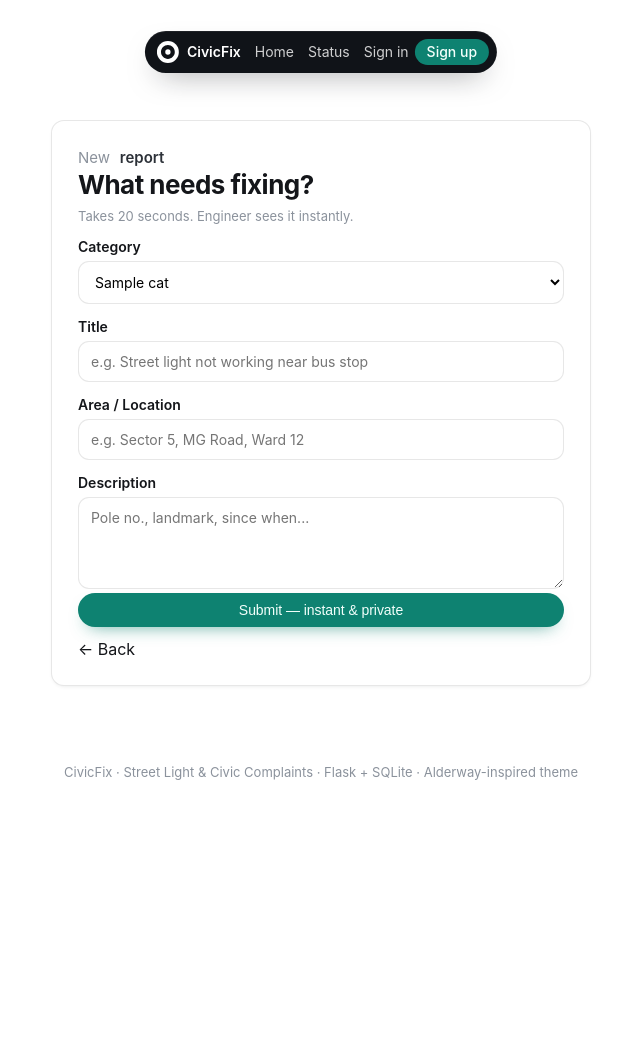
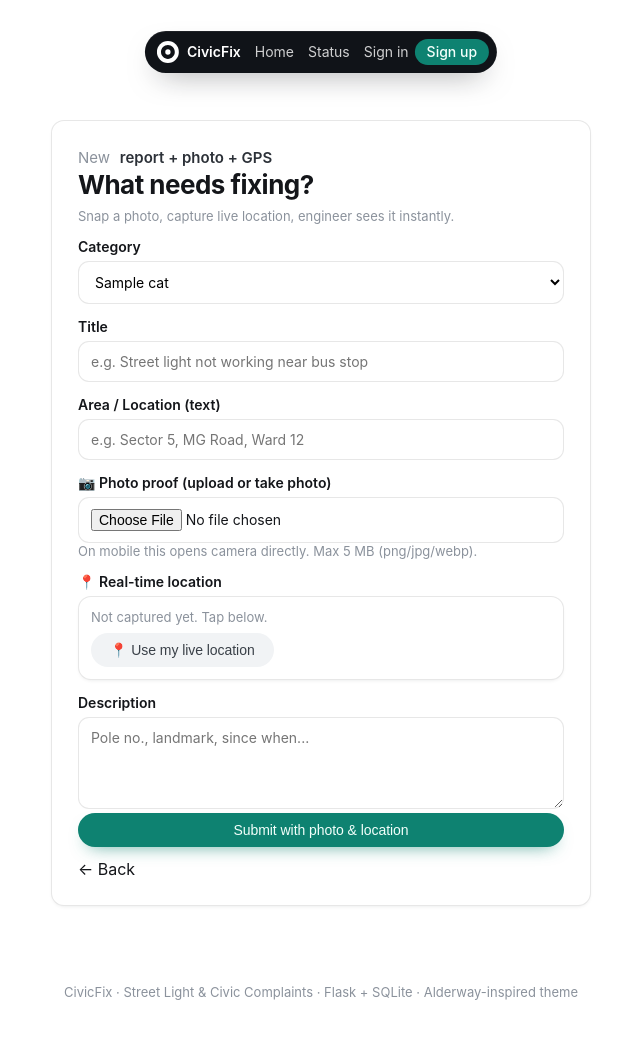
Before and after one commit to doxpro26-star/complaint, a Flask app: template templates/new_complaint.html in a window 1280 px wide. Shown: the whole page, without its empty margins (319-959 px from the left). Before the commit the page ends 780 px from the top, so only its background shows below. Run offline with Flask 3, Linux system fonts and the light colour scheme; the template is opened without the code that fills it: most values are stand-ins (such as "Sample title", 1, 10 or a date in 2020).

Commit message:
Add photo upload with camera + live GPS location to complaints

```diff
--- a/app.py
+++ b/app.py
@@ -18,6 +18,11 @@ START_TIME = time.time()
 
 BASE_DIR = os.path.dirname(os.path.abspath(__file__))
 DATABASE = os.path.join(BASE_DIR, "complaints.db")
+UPLOAD_FOLDER = os.path.join(BASE_DIR, "static", "uploads")
+ALLOWED_EXTENSIONS = {"png", "jpg", "jpeg", "gif", "webp"}
+app.config["UPLOAD_FOLDER"] = UPLOAD_FOLDER
+app.config["MAX_CONTENT_LENGTH"] = 5 * 1024 * 1024  # 5 MB
+os.makedirs(UPLOAD_FOLDER, exist_ok=True)
 
 CATEGORIES = ["Street Light", "Water Supply", "Road Damage", "Garbage", "Drainage", "Other"]
 STATUSES = ["Pending", "In Progress", "Completed"]
@@ -59,13 +64,28 @@ def init_db():
             area TEXT NOT NULL,
             status TEXT NOT NULL DEFAULT 'Pending',
             remark TEXT DEFAULT '',
+            image_path TEXT DEFAULT '',
+            latitude REAL DEFAULT NULL,
+            longitude REAL DEFAULT NULL,
             created_at TEXT NOT NULL,
             updated_at TEXT NOT NULL,
             FOREIGN KEY (citizen_id) REFERENCES users(id)
         )
     """)
+    # Migrate old DBs missing new columns
+    cols = [r[1] for r in db.execute("PRAGMA table_info(complaints)").fetchall()]
+    if "image_path" not in cols:
+        db.execute("ALTER TABLE complaints ADD COLUMN image_path TEXT DEFAULT ''")
+    if "latitude" not in cols:
+        db.execute("ALTER TABLE complaints ADD COLUMN latitude REAL DEFAULT NULL")
+    if "longitude" not in cols:
+        db.execute("ALTER TABLE complaints ADD COLUMN longitude REAL DEFAULT NULL")
     db.commit()
     db.close()
+
+
+def allowed_file(filename):
+    return "." in filename and filename.rsplit(".", 1)[1].lower() in ALLOWED_EXTENSIONS
 
 
 def login_required(f):
@@ -210,10 +230,14 @@ def citizen_dashboard():
 @role_required("citizen")
 def new_complaint():
     if request.method == "POST":
+        import uuid
+        from werkzeug.utils import secure_filename
         category = request.form.get("category", "")
         title = request.form.get("title", "").strip()
         description = request.form.get("description", "").strip()
         area = request.form.get("area", "").strip()
+        lat_raw = request.form.get("latitude", "").strip()
+        lng_raw = request.form.get("longitude", "").strip()
 
         if category not in CATEGORIES:
             flash("Please select a valid category.", "danger")
@@ -222,16 +246,34 @@ def new_complaint():
             flash("Title, description and area are required.", "danger")
             return render_template("new_complaint.html", categories=CATEGORIES)
 
+        try:
+            latitude = float(lat_raw) if lat_raw else None
+            longitude = float(lng_raw) if lng_raw else None
+        except ValueError:
+            latitude, longitude = None, None
+
+        # Photo upload / take photo (mobile camera via capture attr in form)
+        image_path = ""
+        photo = request.files.get("photo")
+        if photo and photo.filename:
+            if not allowed_file(photo.filename):
+                flash("Photo must be png/jpg/jpeg/gif/webp.", "danger")
+                return render_template("new_complaint.html", categories=CATEGORIES)
+            ext = photo.filename.rsplit(".", 1)[1].lower()
+            fname = f"{uuid.uuid4().hex}.{ext}"
+            photo.save(os.path.join(app.config["UPLOAD_FOLDER"], secure_filename(fname)))
+            image_path = f"uploads/{fname}"
+
         now = datetime.now().isoformat(timespec="seconds")
         db = get_db()
         db.execute(
             """INSERT INTO complaints
-               (citizen_id, category, title, description, area, status, remark, created_at, updated_at)
-               VALUES (?,?,?,?,?,'Pending','',?,?)""",
-            (session["user_id"], category, title, description, area, now, now),
+               (citizen_id, category, title, description, area, status, remark, image_path, latitude, longitude, created_at, updated_at)
+               VALUES (?,?,?,?,?,'Pending','',?,?,?, ?,?)""",
+            (session["user_id"], category, title, description, area, image_path, latitude, longitude, now, now),
         )
         db.commit()
-        flash("Complaint submitted successfully!", "success")
+        flash("Complaint submitted successfully with photo & location!", "success")
         return redirect(url_for("citizen_dashboard"))
 
     return render_template("new_complaint.html", categories=CATEGORIES)
--- a/templates/citizen_dashboard.html
+++ b/templates/citizen_dashboard.html
@@ -26,7 +26,7 @@
 <tr>
   <td>#{{ c['id'] }}</td>
   <td>{{ c['category'] }}</td>
-  <td>{{ c['title'] }}</td>
+  <td>{{ c['title'] }} {% if c['image_path'] %}📷{% endif %}{% if c['latitude'] %}📍{% endif %}</td>
   <td>{{ c['area'] }}</td>
   <td><span class="badge {{ c['status']|lower|replace(' ','-') }}">{{ c['status'] }}</span></td>
   <td class="muted">{{ c['created_at'][:10] }}</td>
--- a/templates/engineer_dashboard.html
+++ b/templates/engineer_dashboard.html
@@ -33,7 +33,7 @@
 <tr>
   <td>#{{ c['id'] }}</td>
   <td>{{ c['category'] }}</td>
-  <td>{{ c['title'] }}</td>
+  <td>{{ c['title'] }} {% if c['image_path'] %}📷{% endif %}{% if c['latitude'] %}📍{% endif %}</td>
   <td>{{ c['citizen_name'] }}</td>
   <td>{{ c['area'] }}</td>
   <td><span class="badge {{ c['status']|lower|replace(' ','-') }}">{{ c['status'] }}</span></td>
--- a/templates/new_complaint.html
+++ b/templates/new_complaint.html
@@ -2,10 +2,10 @@
 {% block title %}New Complaint — CivicFix{% endblock %}
 {% block content %}
 <div class="form-box">
-<p class="eyebrow" style="justify-content:flex-start">New <b>&nbsp;report</b></p>
+<p class="eyebrow" style="justify-content:flex-start">New <b>&nbsp;report + photo + GPS</b></p>
 <h2>What needs fixing?</h2>
-<p class="muted">Takes 20 seconds. Engineer sees it instantly.</p>
-<form method="POST">
+<p class="muted">Snap a photo, capture live location, engineer sees it instantly.</p>
+<form method="POST" enctype="multipart/form-data">
   <label>Category</label>
   <select name="category" required>
     {% for cat in categories %}
@@ -14,12 +14,60 @@
   </select>
   <label>Title</label>
   <input name="title" required placeholder="e.g. Street light not working near bus stop">
-  <label>Area / Location</label>
-  <input name="area" required placeholder="e.g. Sector 5, MG Road, Ward 12">
+  <label>Area / Location (text)</label>
+  <input name="area" id="areaInput" required placeholder="e.g. Sector 5, MG Road, Ward 12">
+
+  <label>📷 Photo proof (upload or take photo)</label>
+  <input type="file" name="photo" id="photoInput" accept="image/*" capture="environment">
+  <p class="muted">On mobile this opens camera directly. Max 5 MB (png/jpg/webp).</p>
+  <img id="photoPreview" style="display:none;max-width:100%;border-radius:11px;margin-top:8px;border:1px solid var(--line)">
+
+  <label>📍 Real-time location</label>
+  <div class="card" style="padding:12px">
+    <p class="muted" id="locStatus">Not captured yet. Tap below.</p>
+    <p id="locText" style="font-weight:600"></p>
+    <a id="locMapLink" href="#" target="_blank" style="display:none;color:var(--accent);font-weight:600">Open in Google Maps ›</a>
+    <div style="display:flex;gap:8px;margin-top:8px">
+      <button type="button" class="btn btn-quiet" onclick="captureLocation()">📍 Use my live location</button>
+    </div>
+  </div>
+  <input type="hidden" name="latitude" id="latInput">
+  <input type="hidden" name="longitude" id="lngInput">
+
   <label>Description</label>
   <textarea name="description" rows="4" required placeholder="Pole no., landmark, since when..."></textarea>
-  <button class="btn btn-primary" type="submit" style="width:100%">Submit — instant & private</button>
+  <button class="btn btn-primary" type="submit" style="width:100%">Submit with photo & location</button>
 </form>
 <p style="margin-top:12px"><a href="{{ url_for('citizen_dashboard') }}">← Back</a></p>
 </div>
+<script>
+// Photo preview
+document.getElementById('photoInput').addEventListener('change', function(e){
+  const f = e.target.files[0];
+  if(!f) return;
+  const img = document.getElementById('photoPreview');
+  img.src = URL.createObjectURL(f);
+  img.style.display = 'block';
+});
+// Live GPS
+function captureLocation(){
+  const st = document.getElementById('locStatus');
+  if(!navigator.geolocation){ st.textContent = 'Geolocation not supported.'; return; }
+  st.textContent = 'Locating… allow location permission…';
+  navigator.geolocation.getCurrentPosition(function(pos){
+    const lat = pos.coords.latitude.toFixed(6);
+    const lng = pos.coords.longitude.toFixed(6);
+    document.getElementById('latInput').value = lat;
+    document.getElementById('lngInput').value = lng;
+    document.getElementById('locText').textContent = '📌 ' + lat + ', ' + lng + ' (±' + Math.round(pos.coords.accuracy) + 'm)';
+    st.textContent = '✅ Live location captured!';
+    st.style.color = 'var(--pos)';
+    const link = document.getElementById('locMapLink');
+    link.href = 'https://www.google.com/maps?q=' + lat + ',' + lng;
+    link.style.display = 'inline';
+  }, function(err){
+    st.textContent = '❌ ' + err.message + ' — you can still submit without GPS.';
+  }, {enableHighAccuracy:true, timeout:10000});
+}
+</script>
 {% endblock %}
```
Also changed, not shown: templates/view_complaint.html (+23 -2 lines), 2 other files.
